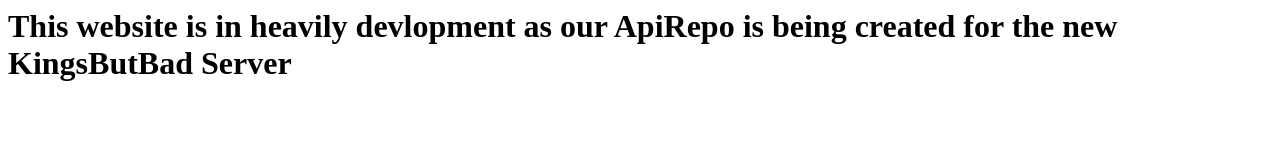
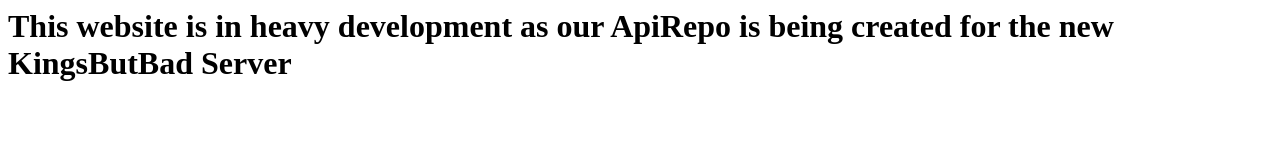
Before and after one commit to KingsButBad/KBBWebsite, a plain HTML site: page index.html in a window 1280 px wide. Drawn offline with Linux system fonts and the light colour scheme.

Commit message:
Update index.html

```diff
--- a/index.html
+++ b/index.html
@@ -1 +1 @@
-<h1>This website is in heavily devlopment as our ApiRepo is being created for the new KingsButBad Server</h1>
+<h1>This website is in heavy development as our ApiRepo is being created for the new KingsButBad Server</h1>
```
